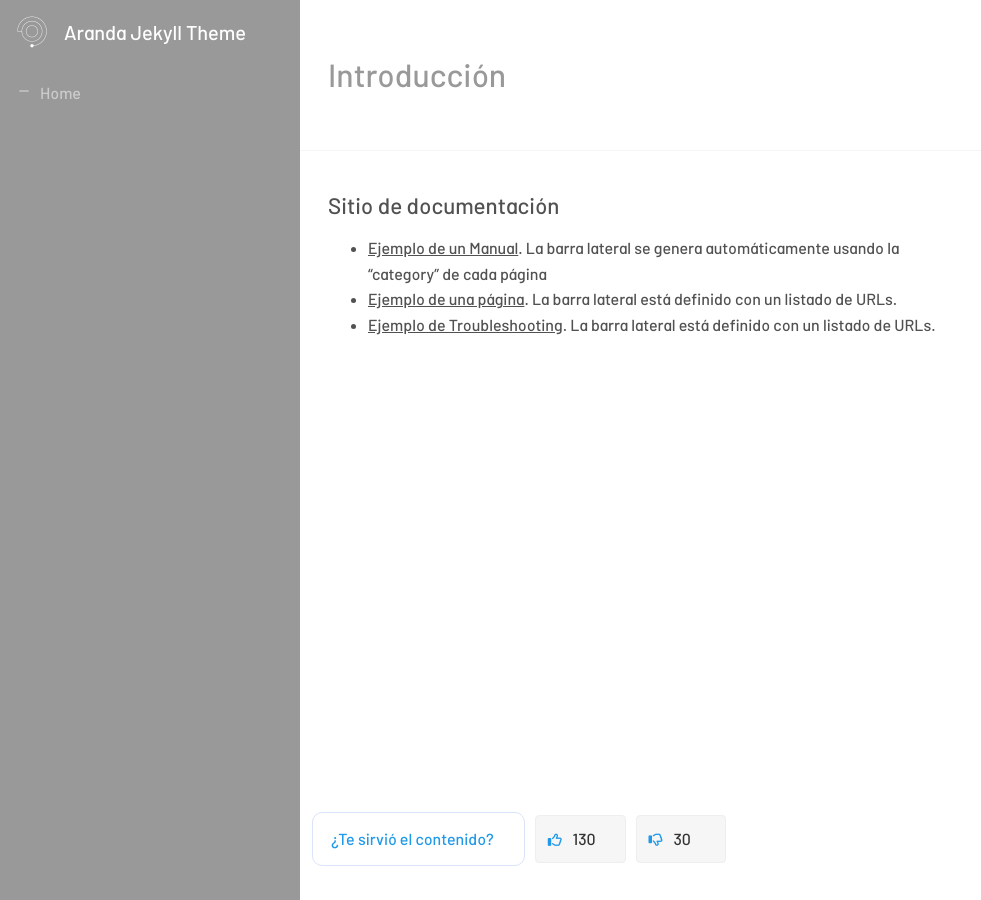
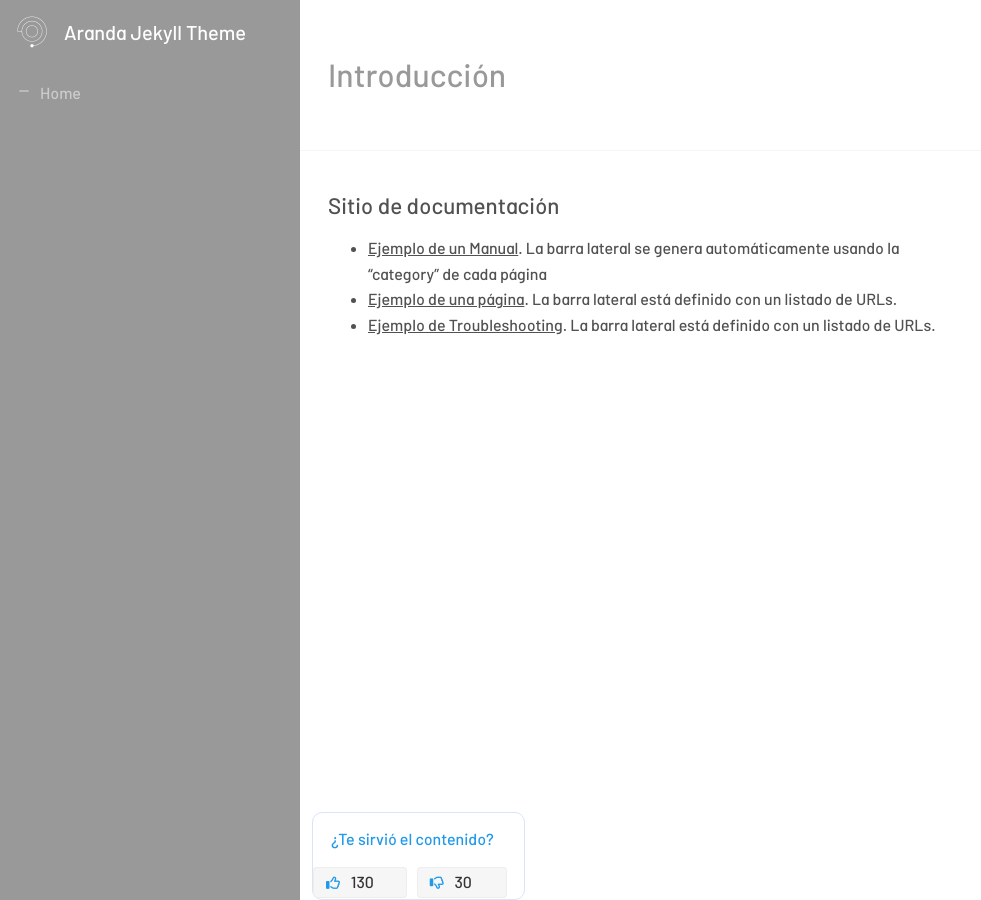
Before and after one commit to Nats85/Manuales-Aranda-Apis, a Jekyll site: the page built from index.md, in a window 1280 px wide and 900 px high, scrolled down 88 px. Shown: the whole window, without its empty margins (0-981 px from the left). Built offline with Jekyll 4.4.1, drawn with Linux system fonts in a browser that asks for light colours; nearby versions of some CDN libraries.

Commit message:
Update vote_count.html

```diff
--- a/_includes/vote_count.html
+++ b/_includes/vote_count.html
@@ -1,7 +1,7 @@
 
-      <div class="vote-container">
+    <div class="vote-container">
 
-            <div class="vote"><h4>¿Te sirvió el contenido?</h4></div>
+            <div class="vote"><h4>¿Te sirvió el contenido?</h4>
 
                   <a class="like"><i class="fa fa-thumbs-o-up"></i>
                       <input class="qty1" name="qty1" readonly="readonly" type="text" value="130" />
@@ -11,8 +11,8 @@
                       <input class="qty1" name="qty1" readonly="readonly" type="text" value="30" />
                   </a>
 
-      </div>
-
+           </div>
+    </div>
 
 
 <script src="https://use.fontawesome.com/2903eb4599.js"></script>
```
